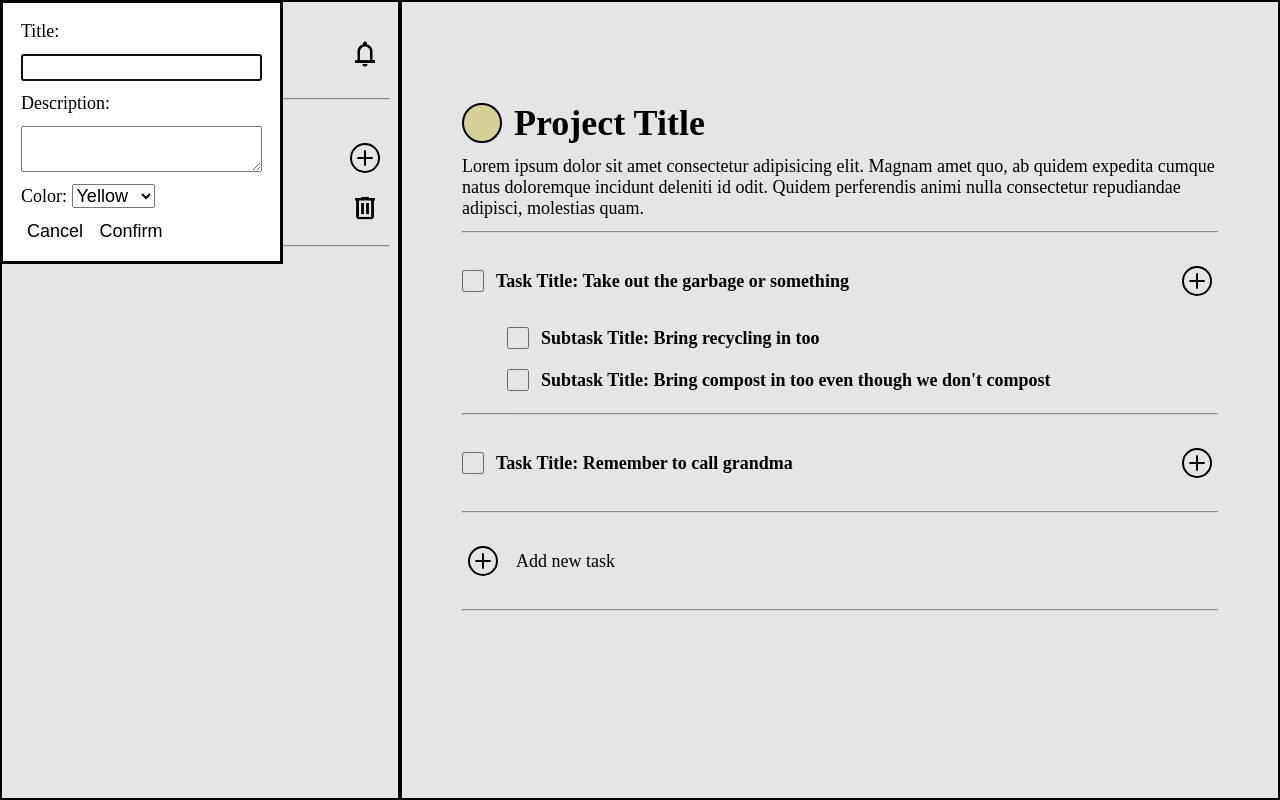
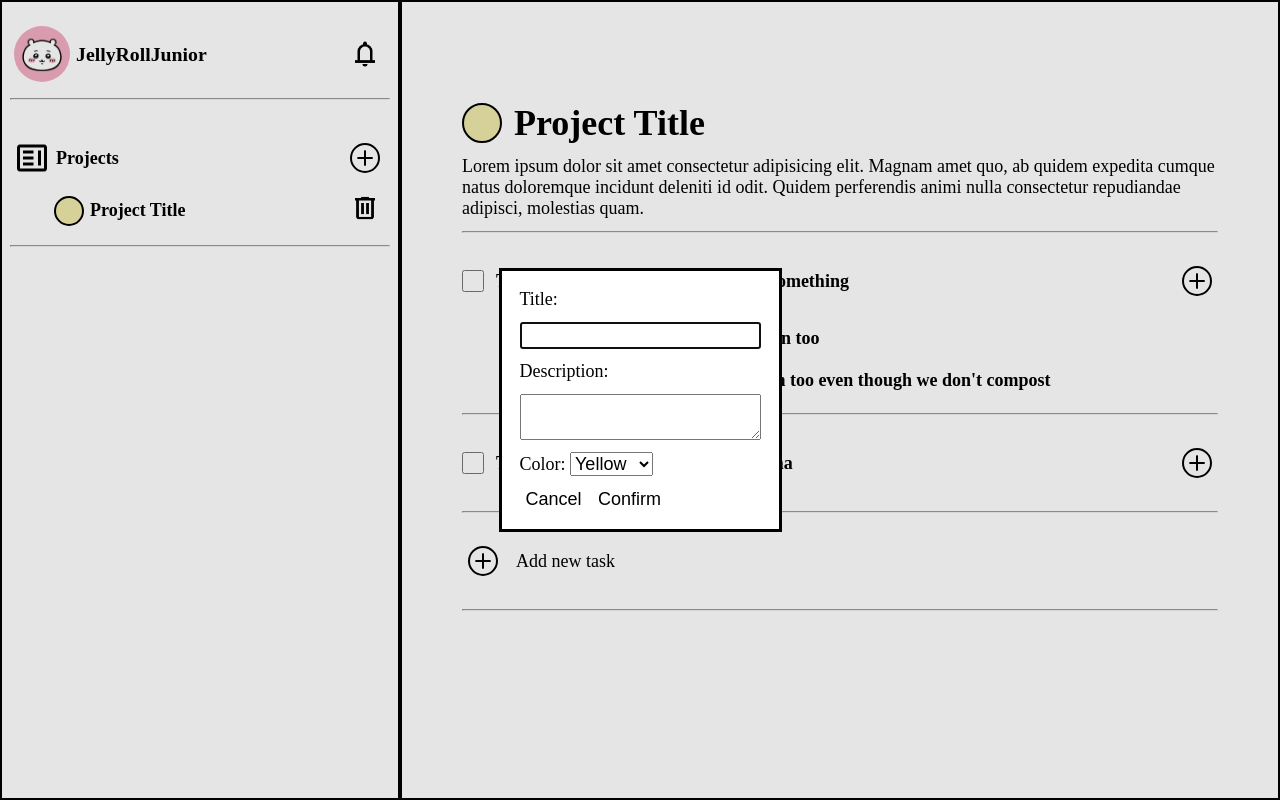
Before and after one commit to JellyRollJunior/shisa-todo-list, a website built with webpack: page src/index.html in a window 1280 px wide. Both pictures are taken after a click on the button 365 px from the left and 158 px from the top of the page. Built offline with nearby package versions, Linux system fonts and the light colour scheme.

Commit message:
Center dialogs

```diff
--- a/src/styles.css
+++ b/src/styles.css
@@ -164,3 +164,7 @@ form {
   display: flex;
   justify-content: space-between;
 }
+
+dialog {
+  margin: auto;
+}
```
